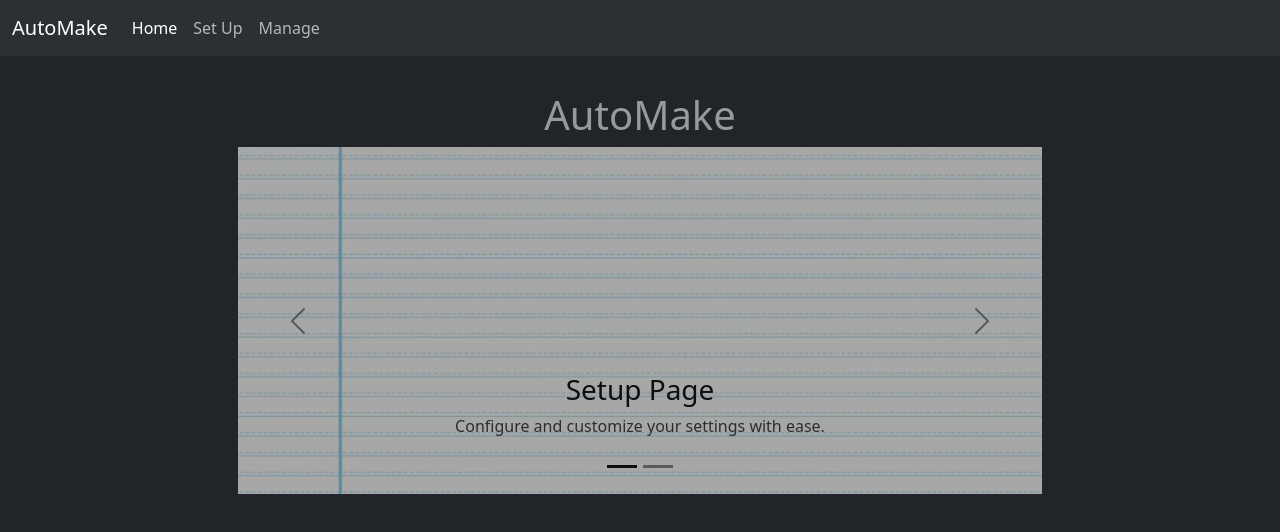
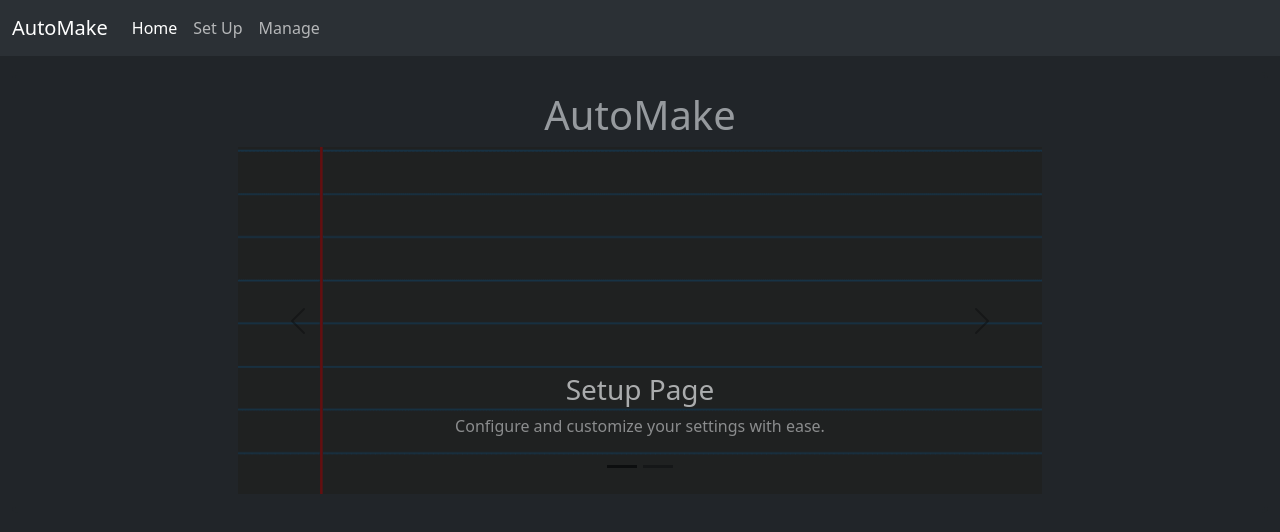
Before and after one commit to fflores0467/auto-make-frontend, a React (Create React App) app: page /home in a window 1280 px wide. Shown: the top 532 px of the page. Built offline with nearby package versions, Linux system fonts and the light colour scheme.

Commit message:
changed set up image

```diff
--- a/src/Home/Features.tsx
+++ b/src/Home/Features.tsx
@@ -21,8 +21,8 @@
                     alt="Setup page slide"
                 />
                 <Carousel.Caption>
-                    <h3 style={{color: '#000000'}}>Setup Page</h3>
-                    <p style={{color: '#333333'}}>Configure and customize your settings with ease.</p>
+                    <h3 style={{color: '#FFFFFF'}}>Setup Page</h3>
+                    <p style={{color: '#CCCCCC'}}>Configure and customize your settings with ease.</p>
                 </Carousel.Caption>
             </Carousel.Item>
 
```
Also changed, not shown: src/assets/images/setup.jpg.
